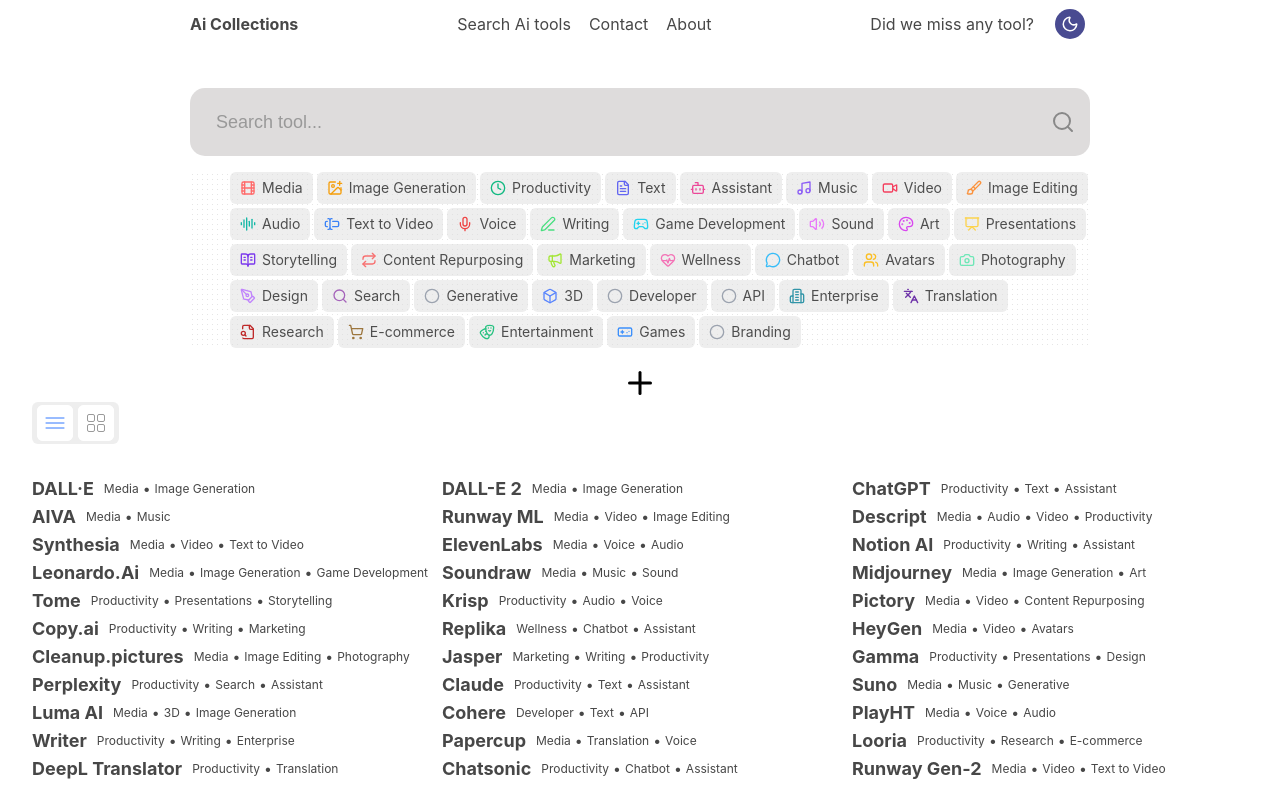
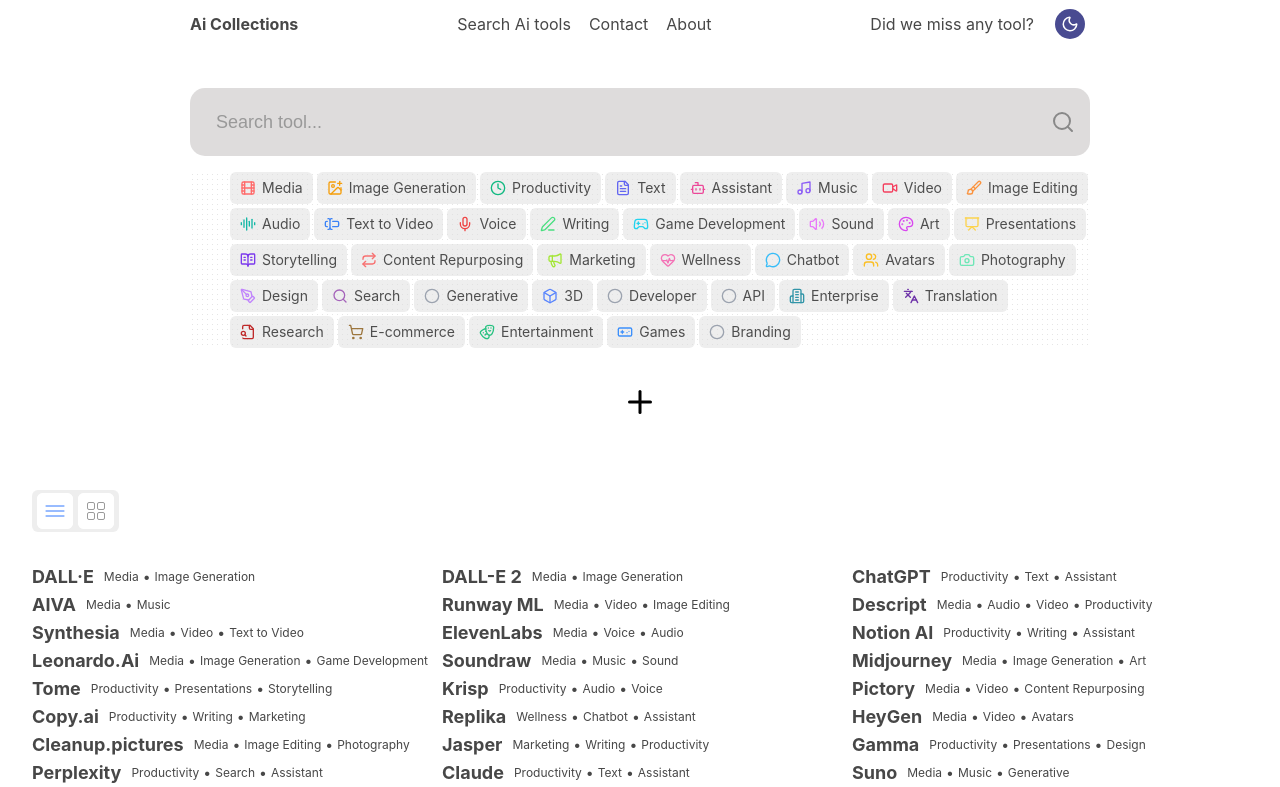
Before and after one commit to Dk3o/AiCollections, a React (Vite) app: page / in a window 1280 px wide. Shown: the top 787 px of the page. Built offline with nearby package versions, Linux system fonts and the light colour scheme.

Commit message:
fix expand and minimize

```diff
--- a/src/App.css
+++ b/src/App.css
@@ -411,8 +411,8 @@
 .btn-primary-expand,
 .btn-primary-minimize {
   display: flex;
-  margin: 34px;
-  margin: 0 auto;
+  margin: 0 auto 50px;
+  padding: 20px;
   background: transparent;
 }
 
```
